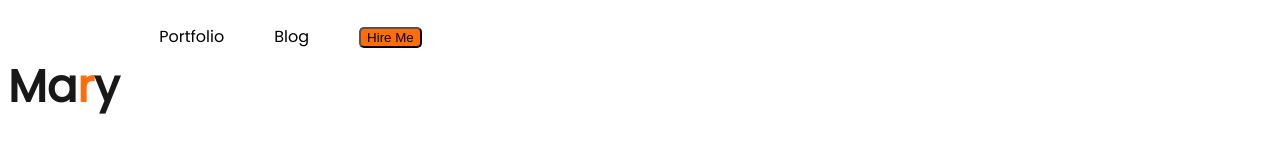
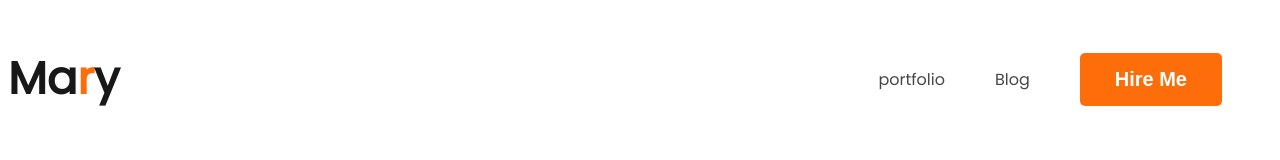
Before and after one commit to Rayhan4674/webdeveloper-portfolio, a plain HTML site: page index.html in a window 1280 px wide. Drawn offline with Linux system fonts and the light colour scheme.

Commit message:
nav done

```diff
--- a/index.html
+++ b/index.html
@@ -1,32 +1,28 @@
 <!DOCTYPE html>
 <html lang="en">
-
 <head>
     <meta charset="UTF-8">
     <meta name="viewport" content="width=device-width, initial-scale=1.0">
     <title>web Developer Portfolio</title>
+    <link rel="stylesheet" href="styles/portfolio.css">
     <link rel="preconnect" href="https://fonts.googleapis.com">
 <link rel="preconnect" href="https://fonts.gstatic.com" crossorigin>
-    <link
-        href="https://fonts.googleapis.com/css2?family=Open+Sans:ital,wght@0,700;0,800;1,800&family=Poppins&display=swap"
-        rel="stylesheet">
-
-    <link rel="stylesheet" href="styles/portfolio.css">
+<link href="https://fonts.googleapis.com/css2?family=Open+Sans:ital,wght@0,700;0,800;1,800&family=Poppins&display=swap" rel="stylesheet">
 </head>
-
 <body>
  <header>
+
     <nav>
-            <h3 class="nav-title">Ma<span class="text-primary">r</span>y</h3>
+        <h2 class="nav-title">Ma<span class="text-primary">r</span>y</h2>
         <ul>
-                <li><a href=""></a>Portfolio</li>
-                <li><a href=""></a>Blog</li>
+            <li><a href="">portfolio</a></li>
+            <li><a href="">Blog</a></li>
             <li><button class="btn-primary">Hire Me</button></li>
         </ul>
     </nav>
  </header>
  <main></main>
  <footer></footer>
+
 </body>
-
 </html>
--- a/styles/portfolio.css
+++ b/styles/portfolio.css
@@ -1,36 +1,44 @@
-/* shared style */
-
 body {
   font-family: "Open Sans", sans-serif;
   font-family: "Poppins", sans-serif;
 }
-.text-primary {
-  color: #fd6e0a;
+
+.text-primary{
+  color:#FD6E0A ;
 }
 
-.btn-primary {
-  border-radius: 5px;
-  background: #fd6e0a;
-}
-/* Nav Related styles */
-
+/* nav Section start here */
 nav {
   display: flex;
+  justify-content: space-between;
+  align-items: center;
 }
 .nav-title {
   color: #181818;
-
   font-size: 45px;
   font-weight: 800;
 }
-nav > ul {
+nav > ul{
   display: flex;
+  align-items: center;
+
 }
-nav li {
+nav li{
   list-style: none;
   margin-right: 50px;
+
 }
-nav a {
+nav a{
   text-decoration: none;
   color: #474747;
 }
+.btn-primary{
+
+  border-radius: 5px;
+  background: #FD6E0A;
+  border: 0px;
+  font-weight: 700;
+ color: white;
+  font-size: 20px;
+  padding: 15px 35px;
+}
```
Lines whose indentation alone changed are shown as unchanged.
